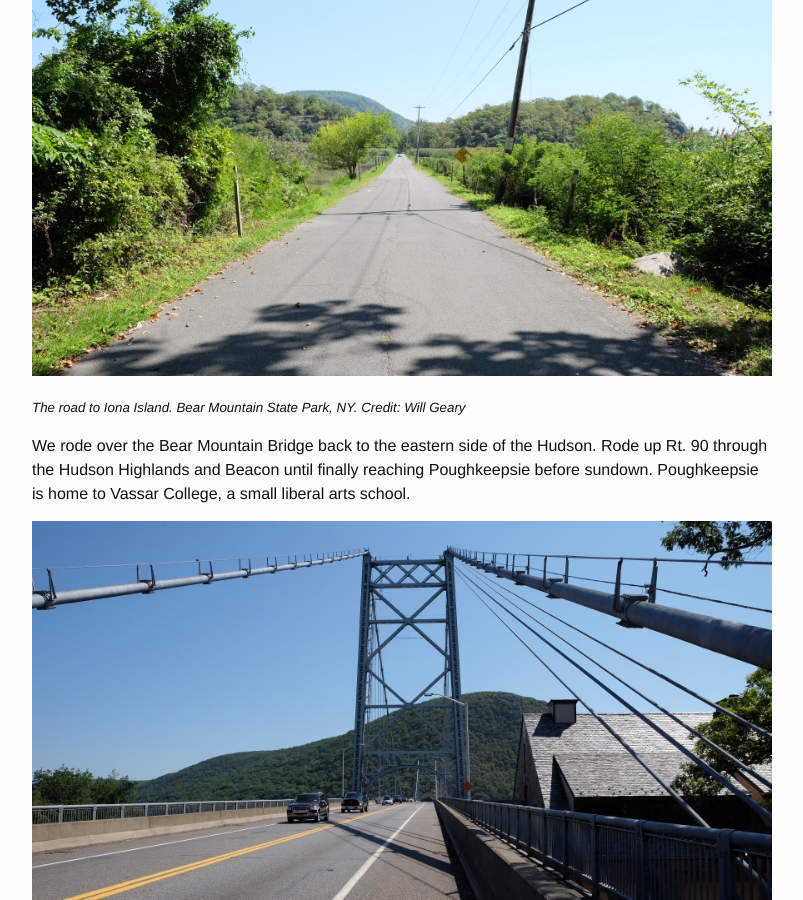
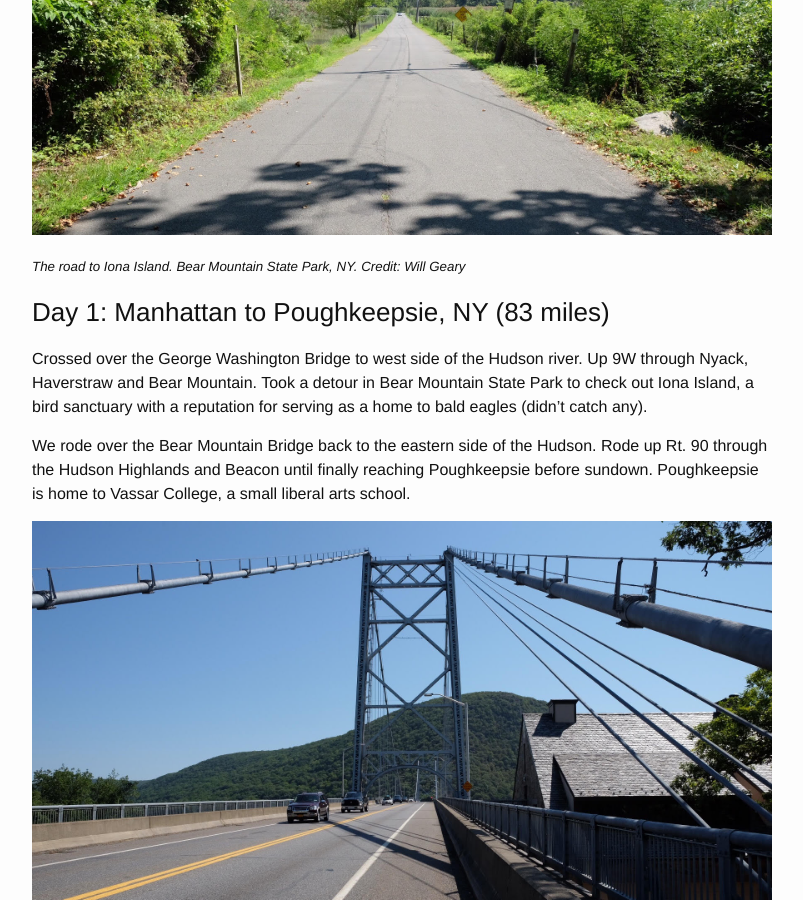
Before and after one commit to willgeary/willgeary.github.io, a Jekyll site: the page built from _posts/2014-09-01-biking-from-new-york-to-montreal.markdown, in a window 1280 px wide and 900 px high, scrolled down 458 px. Shown: the whole window, without its empty margins (238-1041 px from the left). Built offline with Jekyll 4.4.1, drawn with Linux system fonts in a browser that asks for light colours; nearby versions of some CDN libraries.

Commit message:
save my work

```diff
--- a/_posts/2014-09-01-biking-from-new-york-to-montreal.markdown
+++ b/_posts/2014-09-01-biking-from-new-york-to-montreal.markdown
@@ -3,16 +3,15 @@ layout: post
 title:  "New York to Montreal"
 date:   2014-09-01 17:15:14 -0400
 categories: biking
-image: /assets/vermont1.jpg
+image: /assets/vermont1a.jpg
 ---
+![fig]({{ site.url }}/assets/vermont1.jpg)
+
+<sub>*The road to Iona Island. Bear Mountain State Park, NY. Credit: Will Geary*</sub>
 
 ### Day 1: Manhattan to Poughkeepsie, NY (83 miles)
 
 Crossed over the George Washington Bridge to west side of the Hudson river. Up 9W through Nyack, Haverstraw and Bear Mountain. Took a detour in Bear Mountain State Park to check out Iona Island, a bird sanctuary with a reputation for serving as a home to bald eagles (didn't catch any).
-
-![fig]({{ site.url }}/assets/vermont1.jpg)
-
-<sub>*The road to Iona Island. Bear Mountain State Park, NY. Credit: Will Geary*</sub>
 
 We rode over the Bear Mountain Bridge back to the eastern side of the Hudson. Rode up Rt. 90 through the Hudson Highlands and Beacon until finally reaching Poughkeepsie before sundown. Poughkeepsie is home to Vassar College, a small liberal arts school.
 
```
